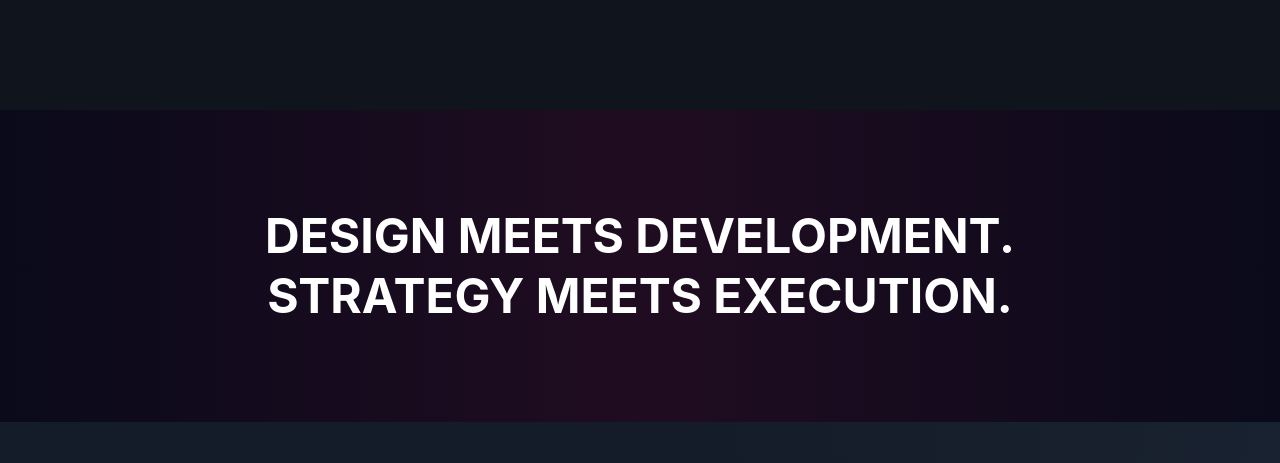
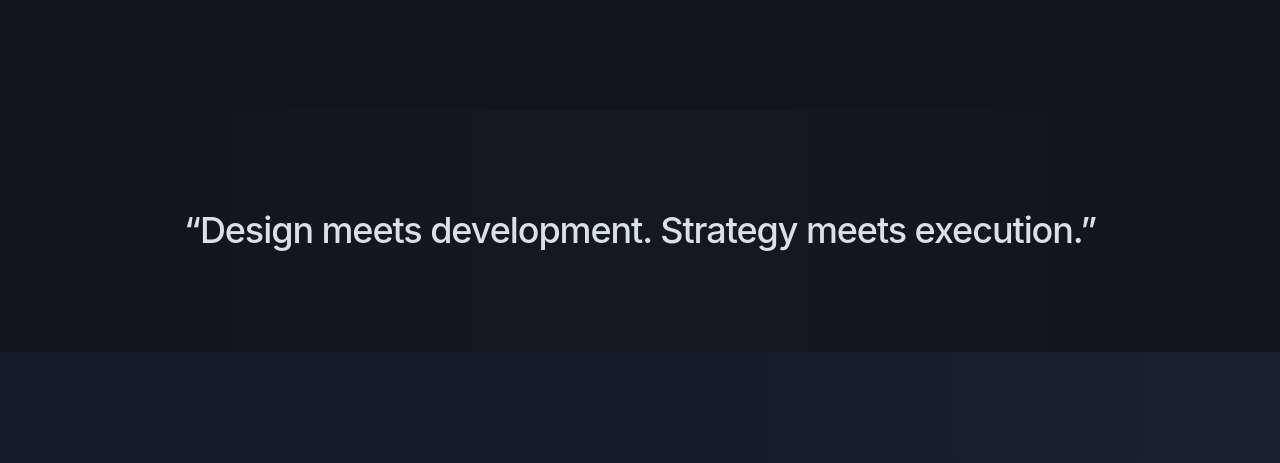
Before and after one commit to justMatheus2/my-portfolio, a React (Vite) app: page / in a window 1280 px wide. Shown: the part 5324-5787 px from the top of the page. Built offline with nearby package versions, Linux system fonts and the light colour scheme.

Commit message:
Apply refined visual system: src/components/Quote.tsx

```diff
--- a/src/components/Quote.tsx
+++ b/src/components/Quote.tsx
@@ -1,5 +1,6 @@
 import { motion } from 'motion/react';
 import { quotesContent } from '../config/content';
+import { colors } from '../config/theme';
 
 type QuoteProps = {
   variant: 'quote1' | 'quote2';
@@ -9,27 +10,26 @@ export default function Quote({ variant }: QuoteProps) {
   const isQuote1 = variant === 'quote1';
 
   return (
-    <section className={`py-16 sm:py-20 md:py-24 relative overflow-hidden ${
-      isQuote1
-        ? 'bg-gradient-to-r from-[#1a0a2e] via-[#2a0a3e] to-[#0a1a2a]'
-        : 'bg-[#0a0a1a]'
-    }`}>
-      <div className={`absolute inset-0 ${
-        isQuote1
-          ? 'bg-gradient-to-br from-[#e91e63]/20 via-transparent to-[#00bcd4]/20'
-          : 'bg-gradient-to-r from-transparent via-[#e91e63]/10 to-transparent'
-      }`}></div>
+    <section className={`relative overflow-hidden py-16 sm:py-20 md:py-24 ${isQuote1 ? 'bg-[#202A39]' : 'bg-[#10151D]'}`}>
+      <div
+        className="pointer-events-none absolute inset-0"
+        style={{
+          background: isQuote1
+            ? `radial-gradient(ellipse at 50% 100%, ${colors.primary}13 0%, transparent 65%)`
+            : `linear-gradient(90deg, transparent, ${colors.primary}08, transparent)`
+        }}
+      />
 
-      <div className="max-w-5xl mx-auto px-6 relative text-center">
-        <motion.h2
-          initial={{ opacity: 0, y: 30 }}
+      <div className="relative mx-auto max-w-5xl px-5 text-center sm:px-6">
+        <motion.p
+          initial={{ opacity: 0, y: 18 }}
           whileInView={{ opacity: 1, y: 0 }}
-          transition={{ duration: 0.6 }}
+          transition={{ duration: 0.5 }}
           viewport={{ once: true }}
-          className="text-2xl sm:text-3xl md:text-4xl lg:text-5xl font-bold text-white uppercase leading-tight"
+          className="text-xl font-medium leading-snug tracking-[-0.03em] text-[#D8E0EA] sm:text-2xl md:text-3xl lg:text-4xl"
         >
-          {quotesContent[variant]}
-        </motion.h2>
+          “{quotesContent[variant]}”
+        </motion.p>
       </div>
     </section>
   );
```
